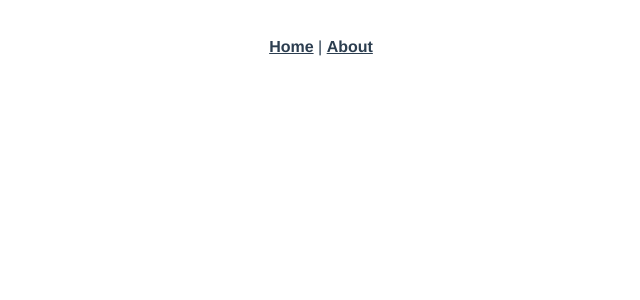
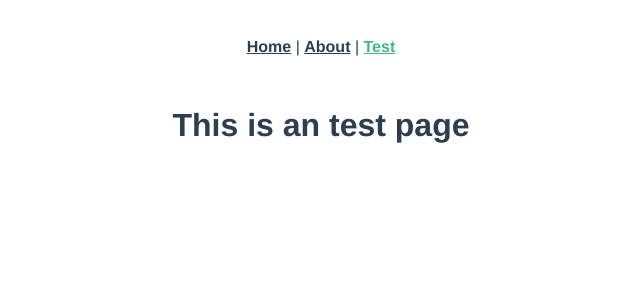
Before and after one commit to BigFlat98/Academy-Vue-Project, a Vue app: page /test in a window 1280 px wide. Before the commit this address had no page. Shown: the top 300 px of the page, without its empty margins (319-959 px from the left). Built offline with nearby package versions, Linux system fonts and the light colour scheme.

Commit message:
first commit (vue project)

```diff
--- a/src/App.vue
+++ b/src/App.vue
@@ -1,9 +1,10 @@
 <template>
   <nav>
-    <router-link to="/">Home</router-link> |
-    <router-link to="/about">About</router-link>
+    <router-link to="/">Home</router-link> | <!--router-link 해당 요소를 눌렀을 때 to에 적힌 라우터로 이동하도록 하는 예약어-->
+    <router-link to="/about">About</router-link> |
+    <router-link to="/test">Test</router-link>
   </nav>
-  <router-view/>
+  <router-view/> <!--여기는 라우터를 통해 호출되는 컴포넌트를 띄우겠다는 코드. 이게 라우터를 호출하거나 하는건아님. 라우터 호출을 main.js에서 -->
 </template>
 
 <style>
@@ -28,3 +29,5 @@ nav a.router-link-exact-active {
   color: #42b983;
 }
 </style>
+
+<!--router-link , router-view -> 다 vue에서 사용하는 예약어-->
--- a/src/main.js
+++ b/src/main.js
@@ -4,3 +4,4 @@ import router from './router'
 import store from './store'
 
 createApp(App).use(store).use(router).mount('#app')
+//use(router) -> 우리가 라우터를 사용하고 router/index.js에 정의해 놨다는 것을 가리킴.
--- a/src/router/index.js
+++ b/src/router/index.js
@@ -1,11 +1,11 @@
 import { createRouter, createWebHistory } from 'vue-router'
 import HomeView from '../views/HomeView.vue'
 
-const routes = [
+const routes = [ //이 라우터는 장고에서 urls랑 같은 기능을 함.
   {
     path: '/',
     name: 'home',
-    component: HomeView
+    component: HomeView //이건 라우터에 해당되는 요청이 왔을 때 컴포넌트 자체를 쏴주는 방식
   },
   {
     path: '/about',
@@ -13,13 +13,24 @@ const routes = [
     // route level code-splitting
     // this generates a separate chunk (about.[hash].js) for this route
     // which is lazy-loaded when the route is visited.
-    component: () => import(/* webpackChunkName: "about" */ '../views/AboutView.vue')
-  }
+    component: () => import(/* webpackChunkName: "about" , webpackPrefetch:true*/ '../views/AboutView.vue') // 이거 파라미터 주석 아님.
+                            //처음 사이트에 접속했을 때 about에 접속했을 때 사용하는 컴포넌트를 미리 받는 코드 webpackPrefetch:true
+                            //네트원크에서 about에 접속하면 다시 받는것 처럼 보이는데 받은 크기를 확인해보면 캐쉬에서 받았다고 나옴.
+                            //만약 webpackPrefetch:true 이걸 안 쓰면 청크를 받아오는데 라우트에 해당되는 요청이 왔을 때 실행됨
+                            //이게 청크파일
+                            //webpackChunkName: "about" -> 이건 청크 파일 이름 정해주는 코드
+  },
+  {
+    path: '/test',
+    name: 'test',
+    component: () => import(/* webpackChunkName: "test" , webpackPrefetch:true*/ '../views/TestView.vue')
+  },
 ]
 
 const router = createRouter({
   history: createWebHistory(process.env.BASE_URL),
   routes
-})
+})//이게 사용자가 라우터를 이동했을 때 이동 기록인가?
+
 
 export default router
--- a/src/views/HomeView.vue
+++ b/src/views/HomeView.vue
@@ -1,18 +1,22 @@
 <template>
   <div class="home">
     <img alt="Vue logo" src="../assets/logo.png">
-    <HelloWorld msg="Welcome to Your Vue.js App"/>
+    <HelloWorld msg="Welcome to Your Vue.js App"/><!--이 태그 자체가 밑의 스크립트에서 받은 컴포넌트 자체라고 생각하면 됨.
+      태그 명을 js태그에서 import된 -->
   </div>
 </template>
 
 <script>
 // @ is an alias to /src
 import HelloWorld from '@/components/HelloWorld.vue'
+//여기서 import는 from에 나오는 파일 경로를 HellowWorld로 사용하겠다 라고 생각하면 됨. 약간 as랑 비슷한 느낌.
 
-export default {
+export default {//'@/components/HelloWorld.vue' 여기로 전달하는게 아닌 이 파일에 있는 템플릿에 Helloworld 컴포넌트를 보내줌.
   name: 'HomeView',
   components: {
     HelloWorld
   }
 }
+
+//즉 js파트에서 컴포넌트를 가져와서 이 파일 템플릿에 보내주는 전체적으로 컴포넌트를 가져오는 작업을 하는 과정임.
 </script>
--- /dev/null
+++ b/src/views/TestView.vue
@@ -0,0 +1,5 @@
+<template>
+    <div class="about">
+      <h1>This is an test page</h1>
+    </div>
+  </template>
```
Also changed, not shown: 1 other file (tests, documents, lock files or other folders).
